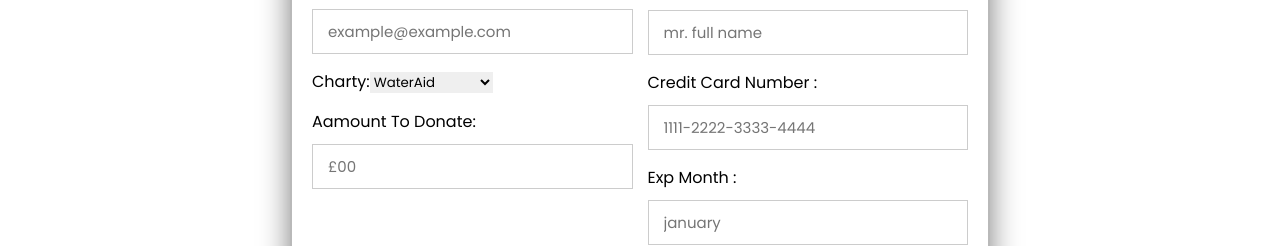
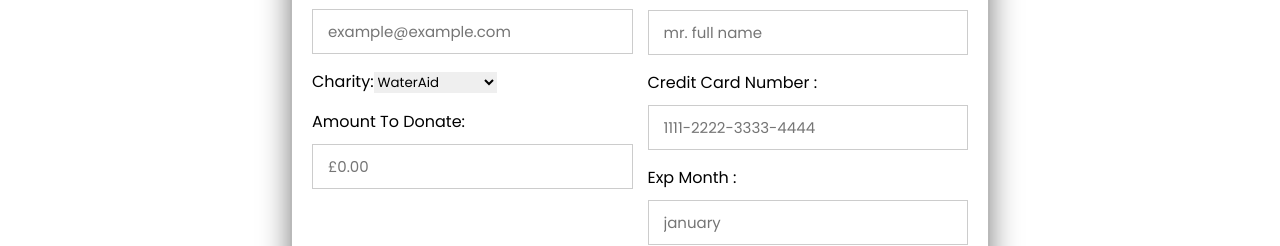
Before and after one commit to datMaul/AquaPure, a React (Create React App) app: page /donations/DonationForm in a window 1280 px wide. Shown: the part 357-603 px from the top of the page. Built offline with nearby package versions, Linux system fonts and the light colour scheme; what react-chatbot-kit would draw is missing.

Commit message:
Update DonationForm.js
Co-Authored-By: Shashwat1234grgr <68346269+Shashwat1234grgr@users.noreply.github.com>

```diff
--- a/src/pages/donations/DonationForm.js
+++ b/src/pages/donations/DonationForm.js
@@ -32,20 +32,20 @@ export default function DonationForm() {
 
   return (
     <div className="container">
-      <form action="">
+      <form onSubmit={handleSubmit}>
         <div className="row">
           <div className="col">
             <h3 className="title">billing address</h3>
             <div className="inputBox">
               <span>full name :</span>
-              <input type="text" placeholder="Full name" />
+              <input type="text" placeholder="Full name" onChange={(event) => setFormData({...formData, amount: event.target.value})}/>
             </div>
             <div className="inputBox">
               <span>email :</span>
-              <input type="email" placeholder="example@example.com" />
+              <input type="email" placeholder="example@example.com" onChange={(event) => setFormData({...formData, amount: event.target.value})}/>
             </div>
             <div className="inputBox">
-              <label>Charty:</label>
+              <label>Charity:</label>
               <select id="cars" name="cars">
                 <option value="WaterAid">WaterAid</option>
                 <option value="Soil Assosiation">Soil Assosiation</option>
@@ -54,8 +54,8 @@ export default function DonationForm() {
               </select>
             </div>
             <div className="inputBox">
-              <span>Aamount to donate:</span>
-              <input type="text" placeholder="£00" className='price' />
+              <span>Amount to donate:</span>
+              <input type="text" placeholder="£0.00" className='price' onChange={(event) => setFormData({...formData, amount: event.target.value})} />
             </div>
           </div>
           <div className="col">
@@ -66,20 +66,20 @@ export default function DonationForm() {
             </div>
             <div className="inputBox">
               <span>name on card :</span>
-              <input type="text" placeholder="mr. full name" />
+              <input type="text" placeholder="mr. full name" onChange={(event) => setFormData({...formData, amount: event.target.value})}/>
             </div>
             <div className="inputBox">
               <span>credit card number :</span>
-              <input type="number" placeholder="1111-2222-3333-4444" />
+              <input type="number" placeholder="1111-2222-3333-4444" onChange={(event) => setFormData({...formData, amount: event.target.value})}/>
             </div>
             <div className="inputBox">
               <span>exp month :</span>
-              <input type="text" placeholder="january" />
+              <input type="text" placeholder="january" onChange={(event) => setFormData({...formData, amount: event.target.value})}/>
             </div>
             <div className="flex">
               <div className="inputBox">
                 <span>exp year :</span>
-                <input type="date" placeholder="2022" />
+                <input type="date" placeholder="2022" onChange={(event) => setFormData({...formData, amount: event.target.value})}/>
               </div>
               <div className="inputBox">
                 <span>CVV :</span>
```
